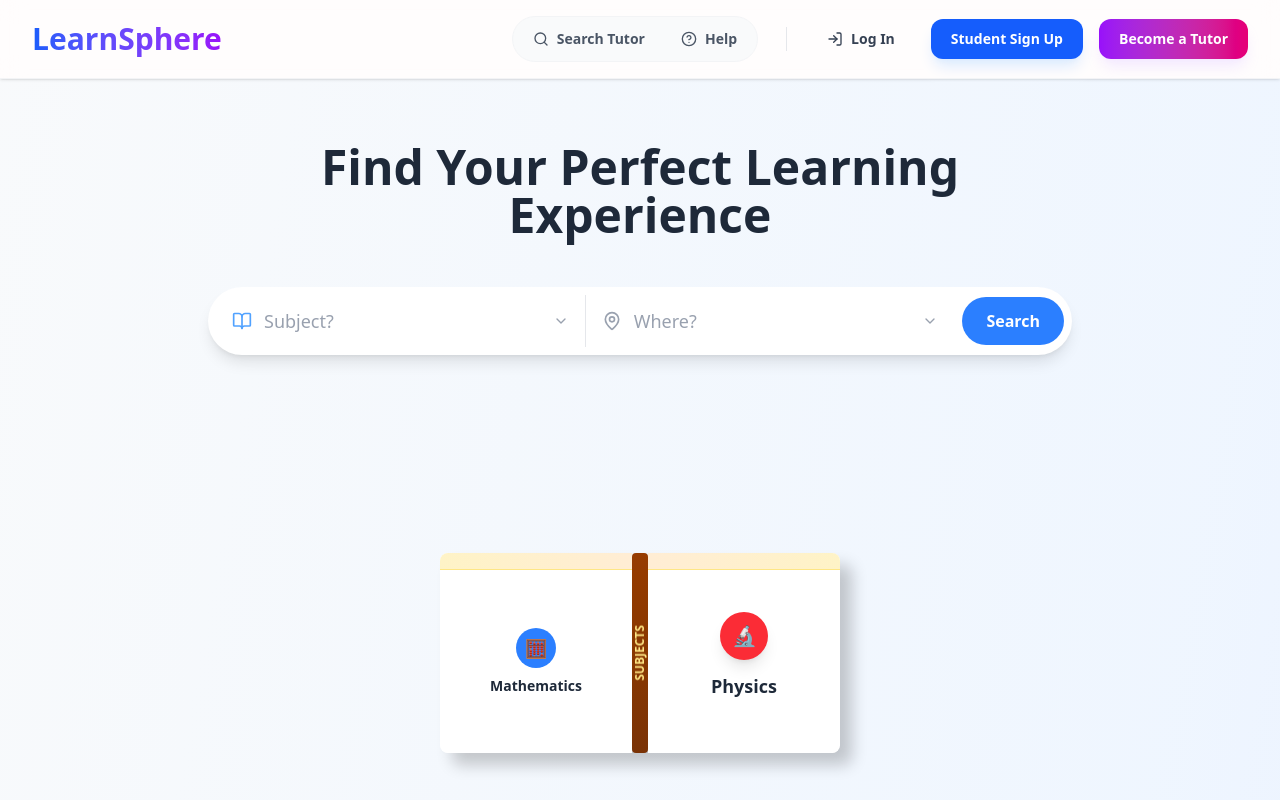
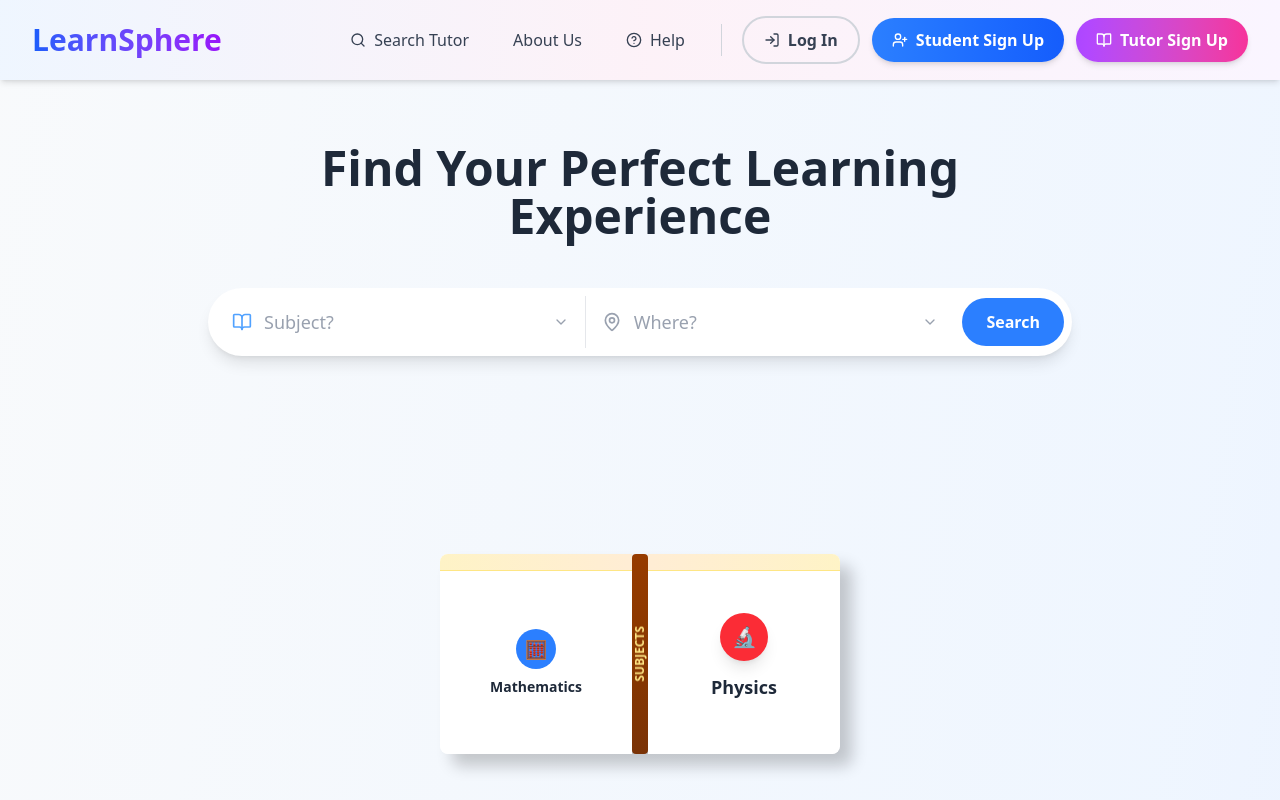
Before and after one commit to riyeba/DRAmbali_project, a React (Vite) app: page / in a window 1280 px wide. Shown: the top 800 px of the page. Built offline with nearby package versions, Linux system fonts and the light colour scheme; the HTML template or start-up script is replaced by a standard one.

Commit message:
8th commit

```diff
--- a/src/components/HomePageALL/Header.jsx
+++ b/src/components/HomePageALL/Header.jsx
@@ -1,138 +1,153 @@
-import React, { useState, useCallback, useMemo } from 'react';
-import { Search, BookOpen, HelpCircle, X, Menu, LogIn, UserPlus } from 'lucide-react';
+import React, { useState, useCallback, useMemo, useEffect } from 'react'
+import { Search, BookOpen, HelpCircle, X, Menu, LogIn, UserPlus } from 'lucide-react'
 import { Link } from 'react-router-dom';
 
 const Header = () => {
-  const [isMobileMenuOpen, setIsMobileMenuOpen] = useState(false);
+  const [isMobileMenuOpen, setIsMobileMenuOpen] = useState(false)
 
   const toggleMobileMenu = useCallback(() => {
-    setIsMobileMenuOpen(prev => !prev);
-  }, []);
+    setIsMobileMenuOpen(prev => !prev)
+  }, [])
+
+  // Fix for Mobile: Prevent background scrolling when menu is open
+  useEffect(() => {
+    if (isMobileMenuOpen) {
+      document.body.style.overflow = 'hidden';
+    } else {
+      document.body.style.overflow = 'unset';
+    }
+  }, [isMobileMenuOpen]);
 
   const menuItems = useMemo(() => [
     { icon: Search, text: 'Search for a tutor', link: '/search' },
     { icon: BookOpen, text: 'Become a Tutor', link: '/first' },
     { icon: HelpCircle, text: 'Help', link: '/help' }
-  ], []);
+  ], [])
 
   return (
-    <div className="bg-white/80 backdrop-blur-md sticky top-0 z-50 border-b border-gray-100 shadow-sm">
+    <div className="bg-gradient-to-r from-blue-50 via-pink-50 to-purple-50 sticky top-0 z-40 shadow-md">
+      {/* Header - Desktop and Tablet remain as per your request */}
       <header className="max-w-7xl mx-auto flex justify-between items-center px-4 sm:px-6 lg:px-8 py-4">
-        {/* Logo */}
         <Link to="/" className="group">
-          <div className="text-2xl sm:text-3xl font-bold bg-gradient-to-r from-blue-600 to-purple-600 bg-clip-text text-transparent cursor-pointer transform transition-transform group-hover:scale-105">
+          <div className="text-2xl sm:text-3xl font-bold bg-gradient-to-r from-blue-600 to-purple-600 bg-clip-text text-transparent transform transition-transform group-hover:scale-105">
             LearnSphere
           </div>
         </Link>
 
-        {/* Desktop Navigation (Visible on lg screens) */}
-        <nav className="hidden lg:flex items-center gap-4">
-          <div className="flex items-center gap-1 bg-gray-50 p-1 rounded-full border border-gray-100 mr-2">
-            <Link to="/search" className="flex items-center gap-2 text-gray-600 px-4 py-2 rounded-full text-sm font-semibold hover:bg-white hover:text-blue-600 hover:shadow-sm transition-all">
+        {/* Desktop Navigation (Unchanged) */}
+        <nav className="hidden lg:flex items-center gap-2 xl:gap-3">
+          <Link to="/search" className="flex items-center gap-2 text-gray-700 px-4 py-2 rounded-full font-medium hover:bg-white hover:shadow-sm transition-all">
             <Search className="w-4 h-4" />
             <span>Search Tutor</span>
           </Link>
-            <Link to="/help" className="flex items-center gap-2 text-gray-600 px-4 py-2 rounded-full text-sm font-semibold hover:bg-white hover:text-blue-600 hover:shadow-sm transition-all">
+          <Link to="/about" className="flex items-center gap-2 text-gray-700 px-4 py-2 rounded-full font-medium hover:bg-white hover:shadow-sm transition-all">
+            About Us
+          </Link>
+          <Link to="/help" className="flex items-center gap-2 text-gray-700 px-4 py-2 rounded-full font-medium hover:bg-white hover:shadow-sm transition-all">
             <HelpCircle className="w-4 h-4" />
             <span>Help</span>
           </Link>
-          </div>
-
-          <div className="h-6 w-px bg-gray-200 mx-1"></div>
-
+          <div className="h-8 w-px bg-gray-300 mx-2"></div>
           <Link to="/login">
-            <button className="flex items-center gap-2 text-gray-700 px-5 py-2.5 rounded-xl text-sm font-bold hover:bg-gray-100 transition-all">
+            <button className="flex items-center gap-2 text-gray-700 px-5 py-2.5 rounded-full font-semibold border-2 border-gray-300 hover:border-blue-500 hover:text-blue-600 transition-all">
               <LogIn className="w-4 h-4" />
-              Log In
+              <span>Log In</span>
             </button>
           </Link>
-
           <Link to="/SignUp">
-            <button className="bg-blue-600 text-white px-5 py-2.5 rounded-xl text-sm font-bold shadow-lg shadow-blue-100 hover:bg-blue-700 hover:-translate-y-0.5 transition-all">
-              Student Sign Up
+            <button className="flex items-center gap-2 bg-gradient-to-r from-blue-500 to-blue-600 text-white px-5 py-2.5 rounded-full font-semibold shadow-md transition-all">
+              <UserPlus className="w-4 h-4" />
+              <span>Student Sign Up</span>
             </button>
           </Link>
-
-          {/* RESTORED: Tutor Sign Up for Desktop */}
           <Link to="/first">
-            <button className="bg-gradient-to-r from-purple-600 to-pink-600 text-white px-5 py-2.5 rounded-xl text-sm font-bold shadow-lg shadow-purple-100 hover:opacity-90 hover:-translate-y-0.5 transition-all">
-              Become a Tutor
+            <button className="flex items-center gap-2 bg-gradient-to-r from-purple-500 to-pink-500 text-white px-5 py-2.5 rounded-full font-semibold shadow-md transition-all">
+              <BookOpen className="w-4 h-4" />
+              <span>Tutor Sign Up</span>
             </button>
           </Link>
         </nav>
 
-        {/* Tablet Navigation (md to lg) */}
+        {/* Tablet Navigation (Unchanged) */}
         <nav className="hidden md:flex lg:hidden items-center gap-2">
-          <Link to="/login">
-            <button className="text-gray-700 px-3 py-2 rounded-lg text-sm font-bold border border-gray-200 hover:bg-gray-50">Log In</button>
-          </Link>
-          <Link to="/SignUp">
-            <button className="bg-blue-600 text-white px-3 py-2 rounded-lg text-sm font-bold">Student</button>
-          </Link>
-          <Link to="/first">
-            <button className="bg-purple-600 text-white px-3 py-2 rounded-lg text-sm font-bold">Tutor</button>
-          </Link>
+          <Link to="/search" className="p-2"><Search className="w-5 h-5 text-gray-700" /></Link>
+          <Link to="/help" className="p-2"><HelpCircle className="w-5 h-5 text-gray-700" /></Link>
+          <Link to="/login"><button className="px-3 py-2 border-2 rounded-full text-sm font-semibold">Log In</button></Link>
+          <Link to="/SignUp"><button className="bg-blue-600 text-white px-3 py-2 rounded-full text-sm font-semibold">Student</button></Link>
         </nav>
 
         {/* Mobile Hamburger Button */}
         <div className="md:hidden">
-          <button onClick={toggleMobileMenu} className="p-2 rounded-xl bg-gray-50 text-gray-700 border border-gray-100 active:scale-95 transition-all">
-            <Menu className="w-6 h-6" />
+          <button
+            onClick={toggleMobileMenu}
+            aria-label="Toggle mobile menu"
+            className="p-2 rounded-lg hover:bg-white/50 transition-colors"
+          >
+            <Menu className="w-6 h-6 text-gray-700" />
           </button>
         </div>
       </header>
 
-      {/* Mobile Menu Overlay */}
+      {/* MOBILE VIEW FIXES BELOW */}
       {isMobileMenuOpen && (
-        <div className="fixed inset-0 bg-white z-50 md:hidden animate-in fade-in slide-in-from-bottom-5 duration-300">
-          <div className="flex flex-col h-full">
+        <div className="fixed inset-0 bg-gradient-to-br from-blue-50 via-pink-50 to-purple-50 z-50 md:hidden flex flex-col">
           {/* Mobile Header */}
-            <div className="flex justify-between items-center p-5 border-b border-gray-100">
+          <div className="flex justify-between items-center p-4 bg-white/80 backdrop-blur-sm shadow-sm">
             <div className="text-2xl font-bold bg-gradient-to-r from-blue-600 to-purple-600 bg-clip-text text-transparent">
               LearnSphere
             </div>
-              <button onClick={toggleMobileMenu} className="w-10 h-10 bg-gray-100 text-gray-600 rounded-full flex items-center justify-center">
-                <X className="w-6 h-6" />
+            <button
+              onClick={toggleMobileMenu}
+              className="w-10 h-10 bg-gradient-to-r from-red-400 to-red-500 text-white rounded-full flex items-center justify-center shadow-md"
+            >
+              <X className="w-5 h-5" />
             </button>
           </div>
 
-            {/* Mobile Content */}
-            <div className="p-6 space-y-6 overflow-y-auto">
-              <div className="space-y-3">
-                <Link to="/login" onClick={toggleMobileMenu} className="block w-full">
-                  <button className="w-full py-4 px-6 rounded-2xl font-bold text-gray-700 border-2 border-gray-100 flex items-center justify-center gap-3">
+          {/* Scrollable Content */}
+          <div className="flex-1 overflow-y-auto px-6 pt-8 pb-10">
+            <div className="flex flex-col gap-3 mb-8">
+              {/* Corrected: Use Link as the primary wrapper with styling, no nested button */}
+              <Link
+                to="/login"
+                onClick={toggleMobileMenu}
+                className="w-full flex items-center justify-center gap-2 bg-white text-gray-700 text-lg py-4 rounded-xl font-semibold border-2 border-gray-300 active:scale-95 transition-all"
+              >
                 <LogIn className="w-5 h-5" /> Log In
-                  </button>
               </Link>
-                <Link to="/SignUp" onClick={toggleMobileMenu} className="block w-full">
-                  <button className="w-full py-4 px-6 rounded-2xl font-bold text-white bg-blue-600 shadow-lg shadow-blue-100 flex items-center justify-center gap-3">
+
+              <Link
+                to="/SignUp"
+                onClick={toggleMobileMenu}
+                className="w-full flex items-center justify-center gap-2 bg-gradient-to-r from-blue-500 to-blue-600 text-white py-4 rounded-xl text-lg font-semibold shadow-md active:scale-95 transition-all"
+              >
                 <UserPlus className="w-5 h-5" /> Sign Up as Student
-                  </button>
               </Link>
-                {/* RESTORED: Tutor Sign Up for Mobile */}
-                <Link to="/first" onClick={toggleMobileMenu} className="block w-full">
-                  <button className="w-full py-4 px-6 rounded-2xl font-bold text-white bg-gradient-to-r from-purple-600 to-pink-600 shadow-lg shadow-purple-100 flex items-center justify-center gap-3">
-                    <BookOpen className="w-5 h-5" /> Become a Tutor
-                  </button>
+
+              <Link
+                to="/first"
+                onClick={toggleMobileMenu}
+                className="w-full flex items-center justify-center gap-2 bg-gradient-to-r from-purple-500 to-pink-500 text-white py-4 rounded-xl text-lg font-semibold shadow-md active:scale-95 transition-all"
+              >
+                <BookOpen className="w-5 h-5" /> Sign Up as Tutor
               </Link>
             </div>
 
-              <div className="h-px bg-gray-100"></div>
+            <div className="border-t-2 border-gray-200 my-6"></div>
 
-              <div className="space-y-2">
+            <nav className="space-y-2">
               {menuItems.map(({ icon: Icon, text, link }) => (
                 <Link
                   key={text}
                   to={link}
                   onClick={toggleMobileMenu}
-                    className="flex items-center gap-4 text-gray-600 p-4 rounded-2xl hover:bg-blue-50 hover:text-blue-600 transition-all font-semibold"
+                  className="flex items-center gap-4 text-gray-700 p-4 rounded-xl hover:bg-white active:bg-white/50 transition-all"
                 >
-                    <Icon className="w-6 h-6 opacity-70" />
-                    <span>{text}</span>
+                  <Icon className="w-6 h-6 text-blue-500" />
+                  <span className="text-lg font-medium">{text}</span>
                 </Link>
               ))}
-              </div>
-            </div>
+            </nav>
           </div>
         </div>
       )}
```
Lines whose indentation alone changed are shown as unchanged.
